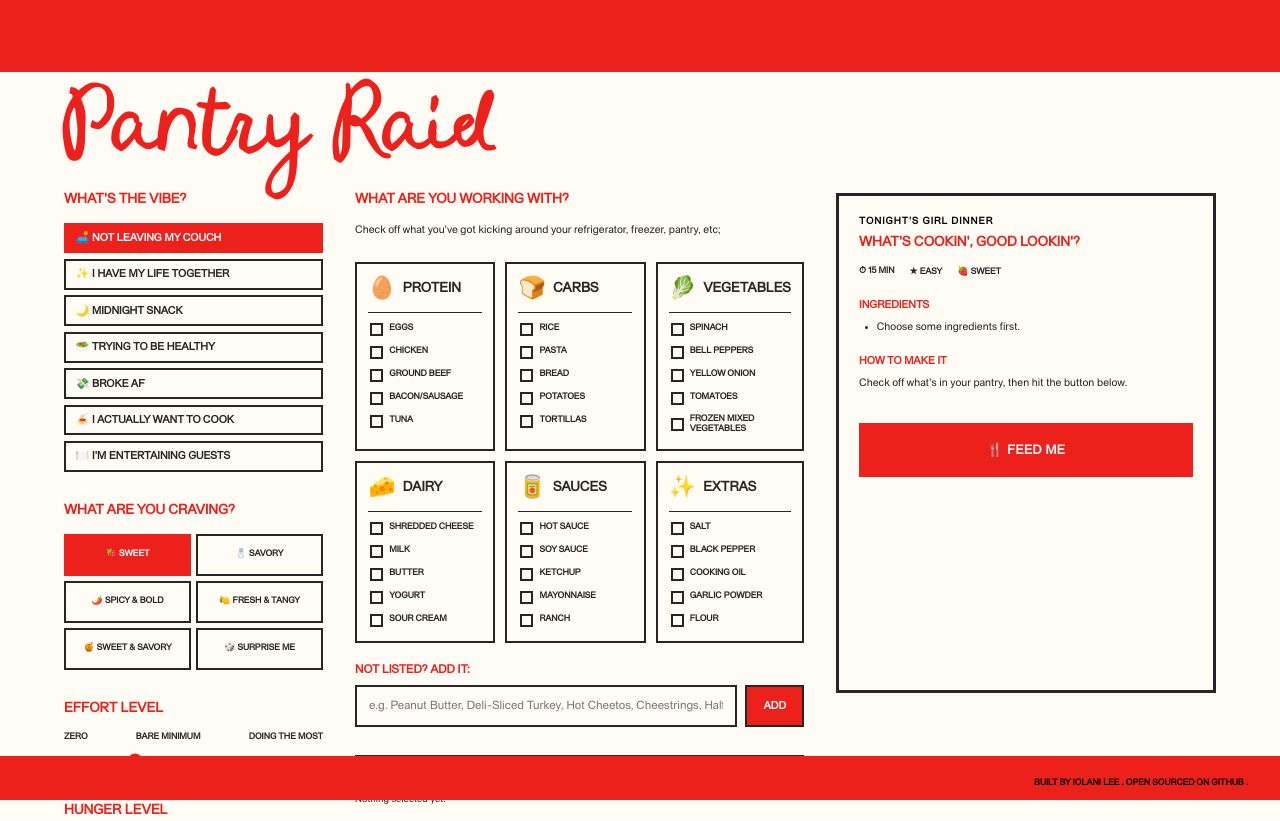
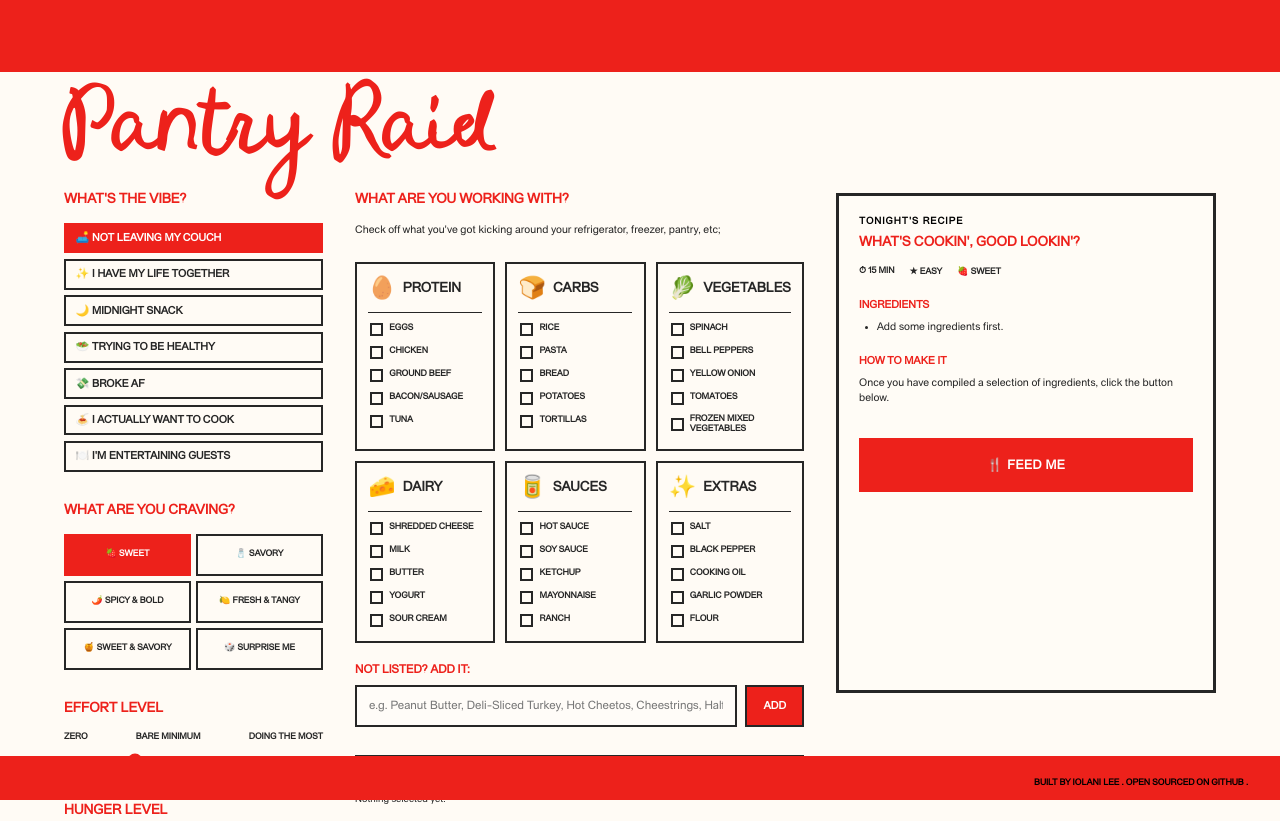
Before and after one commit to iolanilee/pantryraid, a website: page index.html in a window 1280 px wide. Shown: the top 821 px of the page. Drawn offline with Linux system fonts and the light colour scheme.

Commit message:
edited html

```diff
--- a/index.html
+++ b/index.html
@@ -39,9 +39,15 @@
 
 
       <!-- THREE COLUMNS -->
+
+
+
+
+
       <section class="columns">
 
         <!-- COLUMN ONE -->
+
         <div class="column column-one">
 
           <!-- VIBE -->
@@ -187,7 +193,21 @@
         </div>
 
 
+
+
+
+
+
+
+
+
+
+
+
+
+
         <!-- COLUMN TWO -->
+
         <div class="column ingredient-column">
 
           <h2>What are you working with?</h2>
@@ -531,11 +551,20 @@
         </div>
 
 
+
+
+
+
+
+
+
+
         <!-- COLUMN THREE — RECIPE -->
+
         <div class="column recipe-column">
 
           <div class="recipe-eyebrow">
-            Tonight's Girl Dinner
+            Tonight's Recipe
           </div>
 
           <h2
@@ -570,7 +599,7 @@
             <ul id="recipeIngredients">
 
               <li>
-                Choose some ingredients first.
+                Add some ingredients first.
               </li>
 
             </ul>
@@ -587,8 +616,7 @@
               id="recipeInstructions"
               class="recipe-instructions"
             >
-              Check off what's in your pantry,
-              then hit the button below.
+              Once you have compiled a selection of ingredients, click the button below.
             </p>
 
           </div>
```
